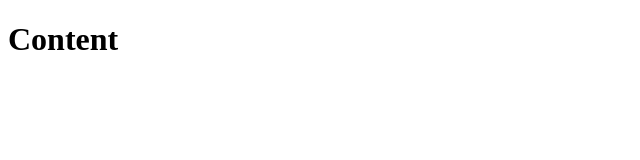
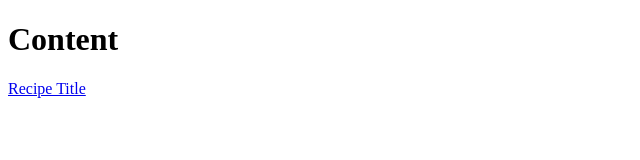
Before and after one commit to Tia-dev/odin-recipes, a plain HTML site: page recipes/lasagna.html in a window 1280 px wide. Shown: the whole page, without its empty margins (0-640 px from the left). Drawn offline with Linux system fonts and the light colour scheme.

Commit message:
edit index.html and lasagna.html

```diff
--- a/recipes/lasagna.html
+++ b/recipes/lasagna.html
@@ -8,5 +8,6 @@
 </head>
 <body>
     <h1>Content</h1>
+    <a href="recipes/index.html">Recipe Title</a>
 </body>
 </html>
```
